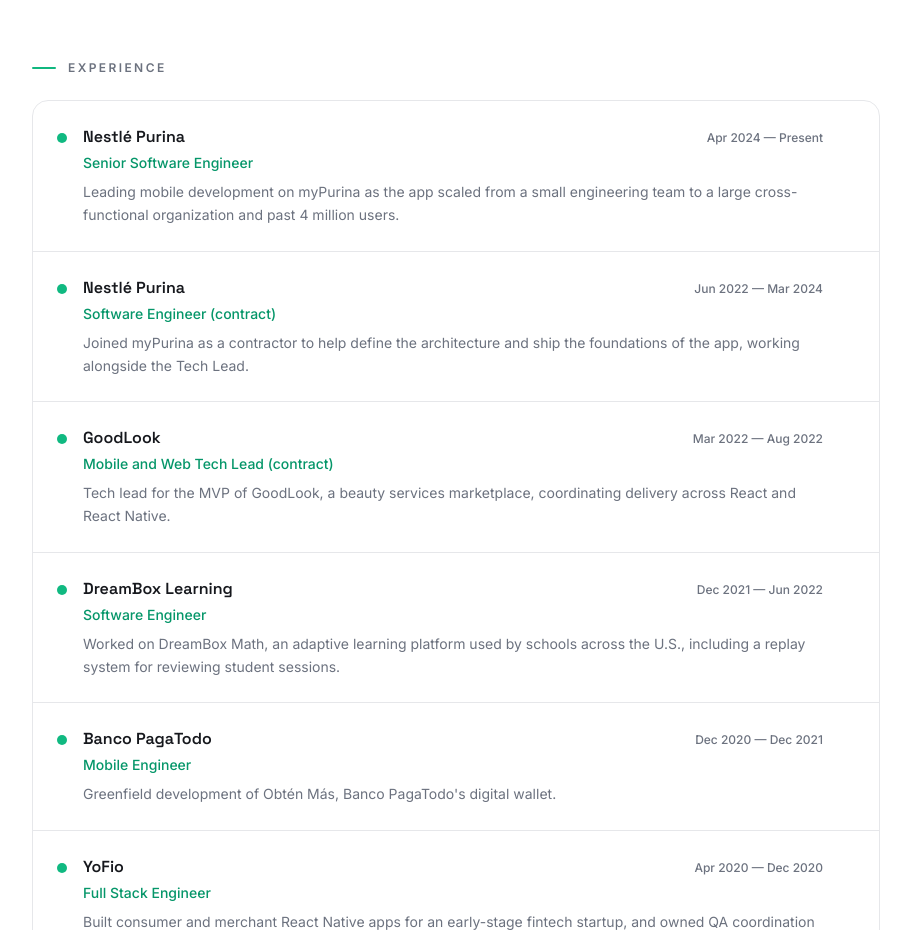
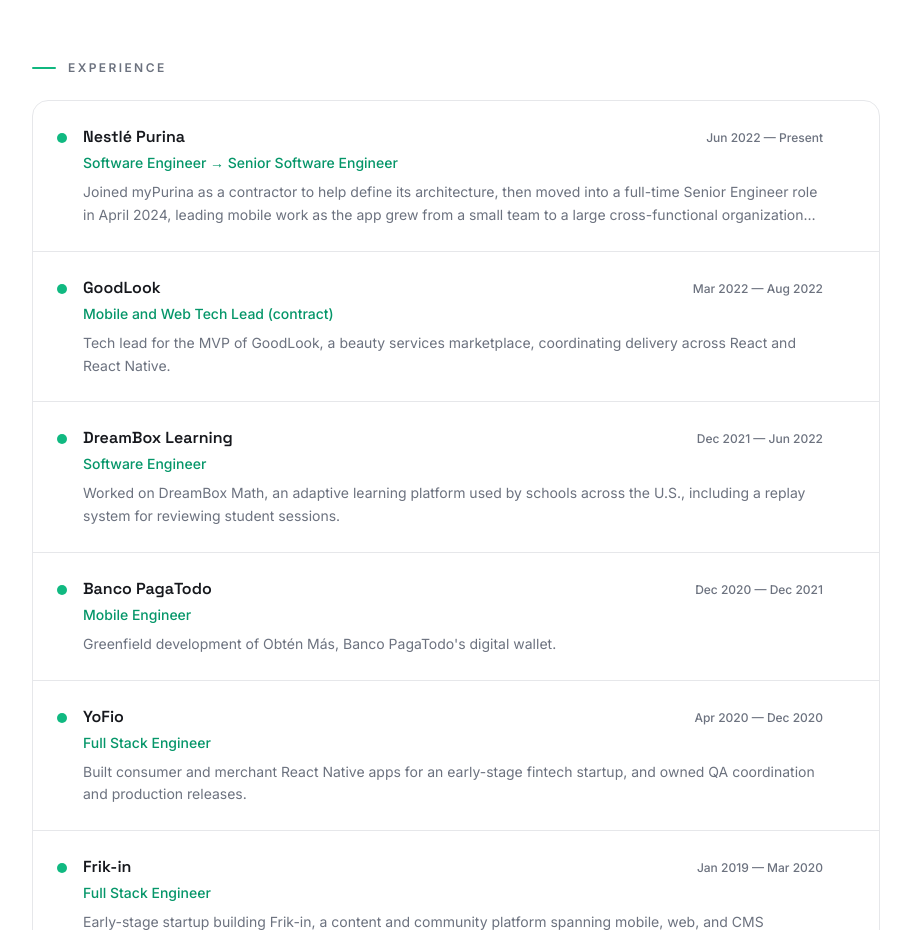
Before and after one commit to nthchild2/nthchild.one, a Next.js app: page / in a window 1280 px wide. Shown: the part 1220-2150 px from the top of the page, without its empty margins (184-1095 px from the left). Built offline with nearby package versions, Linux system fonts and the light colour scheme.

Commit message:
Merge Purina experiences into a single entry
Co-Authored-By: Claude Sonnet 5.5 <noreply@anthropic.com>
Claude-Session: https://claude.ai/code/session_011QEXwnRkvPeuc9i2Yk4XCg

```diff
--- a/src/data/projects.ts
+++ b/src/data/projects.ts
@@ -35,18 +35,23 @@ export const projects: Project[] = [
   {
     slug: "nestle-purina",
     company: "Nestlé Purina",
-    role: "Senior Software Engineer",
-    period: "Apr 2024 — Present",
+    role: "Software Engineer → Senior Software Engineer",
+    period: "Jun 2022 — Present",
     location: "Remote · Mexico City",
     summary:
-      "Leading mobile development on myPurina as the app scaled from a small engineering team to a large cross-functional organization and past 4 million users.",
+      "Joined myPurina as a contractor to help define its architecture, then moved into a full-time Senior Engineer role in April 2024, leading mobile work as the app grew from a small team to a large cross-functional organization and past 4 million users.",
     highlights: [
+      "Partnered closely with the Tech Lead to define application architecture, state management, and foundational engineering patterns.",
+      "Set up core infrastructure including environment configuration (dotenv), React Navigation, internationalization (i18n), and build/release pipelines using Expo EAS.",
+      "Implemented authentication and identity management using AWS Cognito.",
+      "Integrated Firebase (remote config, Crashlytics) and Google Analytics (GTM) services for analytics and platform tooling.",
       "Contributed to the greenfield development and subsequent growth of the myPurina mobile application, helping scale the platform from a small engineering team to a large cross-functional organization supporting over 4 million users.",
       "Introduced and maintained automated testing strategies, including unit testing with Jest and React Native Testing Library, running on Bitbucket pipelines and subsequently on GitHub Actions, improving release reliability.",
       "Led a major React Native upgrade (0.76 → 0.81), addressing breaking changes and ensuring production stability.",
       "Migrated and modernized native modules, including Java → Kotlin (Android) and Objective-C → Swift (iOS).",
       "Pioneered the adoption of AI-assisted development tools, including GitHub Copilot and Figma MCP, and participated in the pilot rollout of the company's agentic AI-driven software development lifecycle (AIDLC) framework.",
       "Integrated Axe Dev Tools (Axe Mobile Analyzer and Axe Dev Tools Linter) to deliver a WCAG 2.2 compliant experience for screen reader users.",
+      "Worked extensively with stakeholders and designers using Jira and Figma agile workflows.",
     ],
     gallery: [
       {
@@ -78,68 +83,13 @@ export const projects: Project[] = [
     tags: [
       "React Native",
       "TypeScript",
+      "Expo EAS",
+      "AWS Cognito",
       "Jest",
-      "GitHub Actions",
       "Swift",
       "Kotlin",
       "AIDLC",
     ],
-    links: [
-      {
-        kind: "ios",
-        label: "App Store",
-        href: "https://apps.apple.com/us/app/mypurina-pet-rewards-care/id1658539065",
-      },
-      {
-        kind: "android",
-        label: "Google Play",
-        href: "https://play.google.com/store/apps/details?id=com.nestle.us.purina.fellowshipapp",
-      },
-    ],
-  },
-  {
-    slug: "nestle-purina-contract",
-    company: "Nestlé Purina",
-    role: "Software Engineer (contract)",
-    period: "Jun 2022 — Mar 2024",
-    location: "Remote · Mexico City",
-    summary:
-      "Joined myPurina as a contractor to help define the architecture and ship the foundations of the app, working alongside the Tech Lead.",
-    highlights: [
-      "Partnered closely with the Tech Lead to define application architecture, state management, and foundational engineering patterns.",
-      "Implemented authentication and identity management using AWS Cognito.",
-      "Integrated Firebase (remote config, Crashlytics) and Google Analytics (GTM) services for analytics and platform tooling.",
-      "Set up core infrastructure including environment configuration (dotenv), React Navigation, internationalization (i18n), and build/release pipelines using Expo EAS.",
-      "Extensive collaboration with stakeholders and designers using Jira and Figma agile workflows.",
-    ],
-    gallery: [
-      {
-        src: "/images/work/nerdery/mypurina-002.png",
-        width: 1020,
-        height: 1813,
-        alt: "myPurina screenshot 2",
-      },
-      {
-        src: "/images/work/nerdery/mypurina-appstore-2.jpg",
-        width: 600,
-        height: 1298,
-        alt: "myPurina screenshot 4",
-      },
-      {
-        src: "/images/work/nerdery/mypurina-appstore-3.jpg",
-        width: 600,
-        height: 1298,
-        alt: "myPurina screenshot 5",
-      },
-      {
-        src: "/images/work/nerdery/mypurina-appstore-4.jpg",
-        width: 600,
-        height: 1298,
-        alt: "myPurina screenshot 6",
-      },
-    ],
-    gradient: "from-red-500/20 to-orange-500/20",
-    tags: ["React Native", "AWS Cognito", "Firebase", "Expo EAS", "i18n"],
     links: [
       {
         kind: "ios",
```
